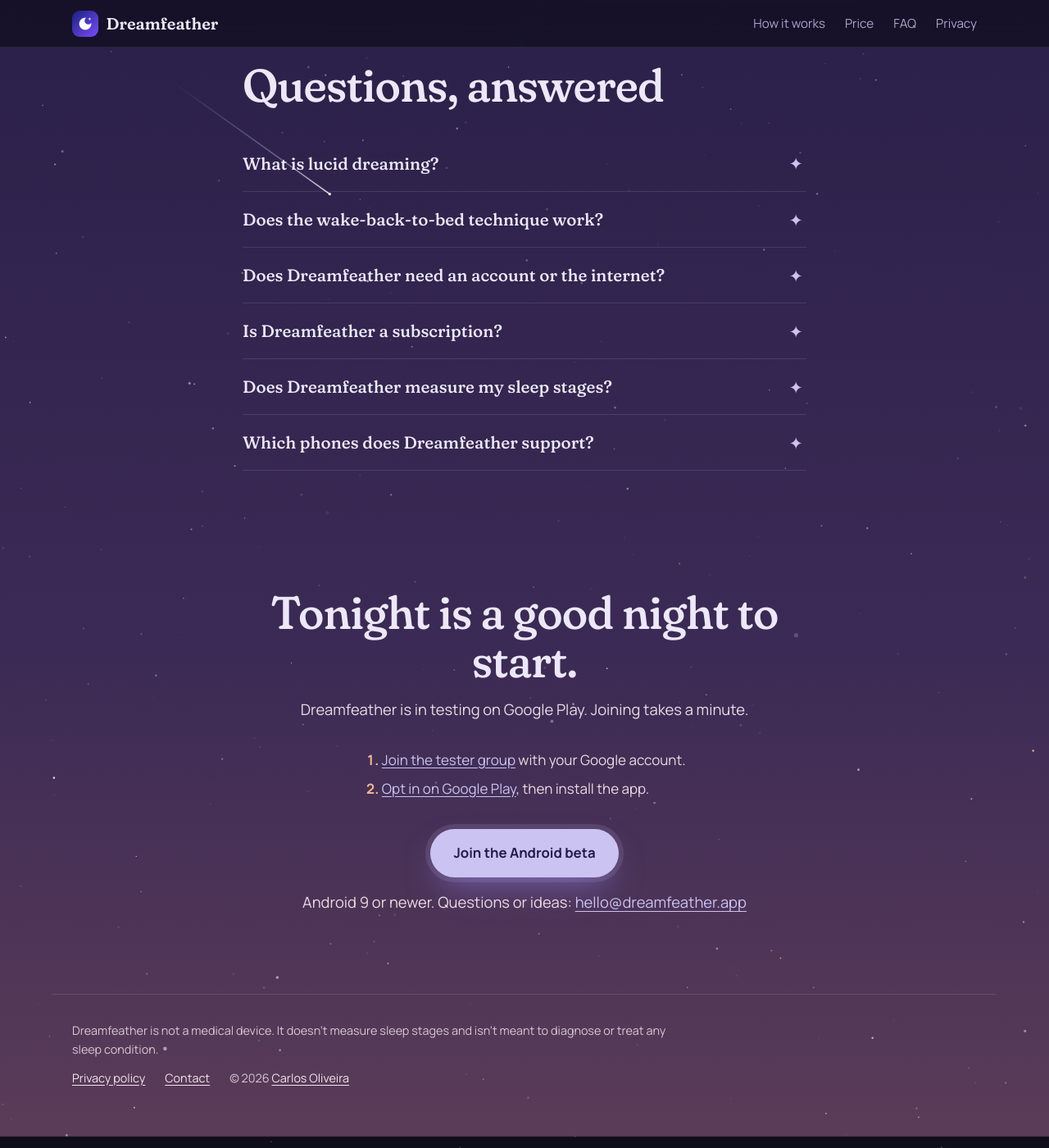
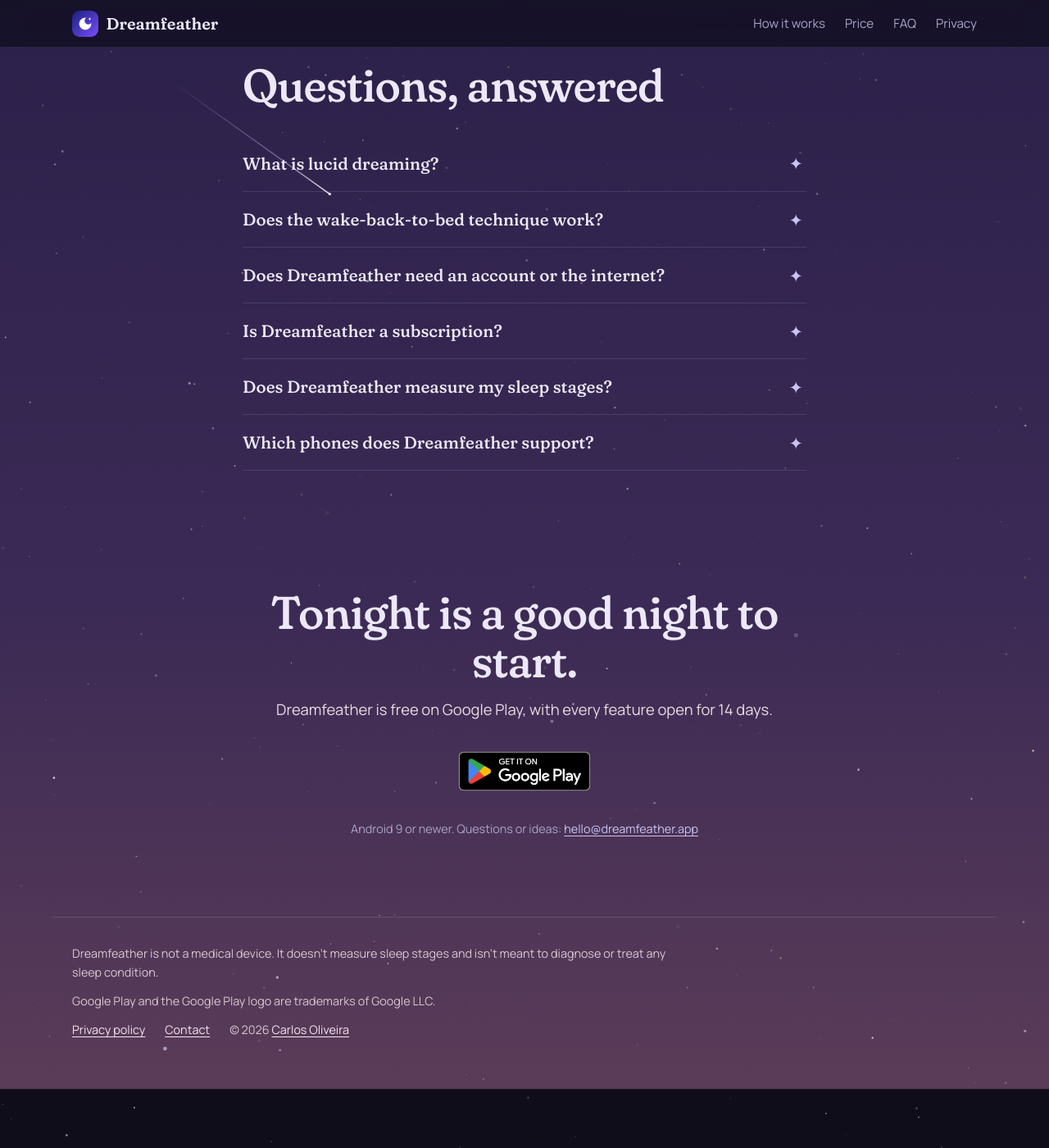
Before and after one commit to cv4ever/dreamfeather-site, a Jekyll site: the page index.html, which Jekyll copies as it is, in a window 1280 px wide and 1400 px high, scrolled down 6084 px. Shown: the whole window at 82% size. Built offline with Jekyll 4.4.1, drawn with Linux system fonts in a browser that asks for light colours; after the commit the page ends 7426 px from its top, so only the background shows below that; some of the changed text lies outside the part shown.

```diff
--- a/_config.yml
+++ b/_config.yml
@@ -1,3 +1,4 @@
 title: Dreamfeather
 exclude:
   - scripts
+  - launch
--- a/assets/site.css
+++ b/assets/site.css
@@ -272,11 +272,13 @@ h3 { font-size: clamp(1.75rem, 3vw, 2.4rem); line-height: 1.1; }
 .reveal .step .when::before { scale: .4; transition: scale .8s cubic-bezier(.3, 1.6, .5, 1) .2s; }
 .reveal .step.in .when::before { scale: 1; }
 
-/* Beta */
-.beta { max-width: 44rem; margin: 0 auto; padding: 5rem 1.5rem 6rem; text-align: center; }
-.beta > p { color: #eadbe2; font-size: 1.15rem; margin: 1rem 0 0; }
-.join { display: grid; width: fit-content; gap: .5rem; margin: 2rem auto 2.25rem; padding-left: 1.4rem; text-align: left; color: #eadbe2; }
-.join li::marker { color: var(--dawn); font-weight: 700; }
+/* Install */
+.install { max-width: 44rem; margin: 0 auto; padding: 5rem 1.5rem 6rem; text-align: center; }
+.install > p { color: #eadbe2; font-size: 1.15rem; margin: 1rem 0 0; }
+.install > p.fine { font-size: .9rem; color: var(--muted); }
+.badge { display: inline-block; line-height: 0; }
+.badge img { width: 11.5rem; height: auto; }
+.install .badge { margin-top: 1.5rem; }
 
 .foot { max-width: 72rem; margin: 0 auto; padding: 2rem 1.5rem 3rem; border-top: 1px solid #ffffff1f; color: #d8c6d2; font-size: .9rem; }
 .foot p { margin: 0 0 .75rem; max-width: 46rem; }
--- a/index.html
+++ b/index.html
@@ -98,7 +98,7 @@
         { "@type": "Question", "name": "Does Dreamfeather need an account or the internet?", "acceptedAnswer": { "@type": "Answer", "text": "No Dreamfeather account is needed. Sleep logging, typed journaling and alarms work offline. Google Play purchases and ownership checks need connectivity and use your Play account. Optional dictation and read-aloud voices may use a provider's online services. Records are stored on your phone; you can export files or connect Health Connect yourself." } },
         { "@type": "Question", "name": "Is Dreamfeather a subscription?", "acceptedAnswer": { "@type": "Answer", "text": "No. Every install gets all features free for 14 days. After that the sleep log, dream journal, reality checks, reminders, app lock and exports stay free, and a single one-time purchase of Dreamfeather Pro ($9.99 in the US, priced locally elsewhere) unlocks the WBTB alarm, night cue, guided MILD and SSILD, Patterns and Health Connect." } },
         { "@type": "Question", "name": "Does Dreamfeather measure my sleep stages?", "acceptedAnswer": { "@type": "Answer", "text": "No. You tap start when you lie down and wake when you get up, and the app times the wake-back-to-bed alarm from that. It does not guess sleep stages from phone sensors. Dreamfeather is not a medical device and is not meant to diagnose or treat any sleep condition." } },
-        { "@type": "Question", "name": "Which phones does Dreamfeather support?", "acceptedAnswer": { "@type": "Answer", "text": "Android phones running Android 9 or newer. Dreamfeather is currently in testing on Google Play; join the tester group at groups.google.com/g/dreamfeather-testers, then opt in on Google Play to install it." } }
+        { "@type": "Question", "name": "Which phones does Dreamfeather support?", "acceptedAnswer": { "@type": "Answer", "text": "Android phones running Android 9 or newer. Install Dreamfeather from Google Play; every install gets all features free for 14 days." } }
       ]
     }
   ]
@@ -125,7 +125,7 @@
       <p class="lede">Dreamfeather trains lucid dreaming on Android. A wake-back-to-bed alarm timed for REM, guided MILD read aloud, and a dream journal that learns your dream signs.</p>
       <p class="lede quiet">No Dreamfeather account. No ads. Your journal is stored on your phone.</p>
       <div class="actions">
-        <a class="btn" href="#beta">Join the Android beta</a>
+        <a class="badge" href="https://play.google.com/store/apps/details?id=eu.forextradingtools.dreamfeather"><img src="/assets/img/google-play-badge.png" alt="Get it on Google Play" width="646" height="250"></a>
         <a class="link" href="#night">See a night with Dreamfeather</a>
       </div>
       <p class="fine">Free for 14 days, then one purchase. No subscription.</p>
@@ -279,24 +279,21 @@
     </details>
     <details>
       <summary>Which phones does Dreamfeather support?</summary>
-      <p>Android phones running Android 9 or newer. Dreamfeather is currently in testing on Google Play: join the tester group, then opt in on Google Play to install it.</p>
+      <p>Android phones running Android 9 or newer. Install Dreamfeather from Google Play; every install gets all features free for 14 days.</p>
     </details>
   </section>
 
-  <section class="beta" id="beta">
+  <section class="install" id="install">
     <h2>Tonight is a good night to start.</h2>
-    <p>Dreamfeather is in testing on Google Play. Joining takes a minute.</p>
-    <ol class="join">
-      <li><a href="https://groups.google.com/g/dreamfeather-testers">Join the tester group</a> with your Google account.</li>
-      <li><a href="https://play.google.com/apps/testing/eu.forextradingtools.dreamfeather">Opt in on Google Play</a>, then install the app.</li>
-    </ol>
-    <a class="btn" href="https://groups.google.com/g/dreamfeather-testers">Join the Android beta</a>
+    <p>Dreamfeather is free on Google Play, with every feature open for 14 days.</p>
+    <a class="badge" href="https://play.google.com/store/apps/details?id=eu.forextradingtools.dreamfeather"><img src="/assets/img/google-play-badge.png" alt="Get it on Google Play" width="646" height="250"></a>
     <p class="fine">Android 9 or newer. Questions or ideas: <a href="mailto:hello@dreamfeather.app">hello@dreamfeather.app</a></p>
   </section>
 </main>
 
 <footer class="foot">
   <p>Dreamfeather is not a medical device. It doesn't measure sleep stages and isn't meant to diagnose or treat any sleep condition.</p>
+  <p>Google Play and the Google Play logo are trademarks of Google LLC.</p>
   <p><a href="/privacy/">Privacy policy</a> <a href="mailto:hello@dreamfeather.app">Contact</a> <span>© 2026 <a href="https://carlosoliveira.me/">Carlos Oliveira</a></span></p>
 </footer>
 <script src="/assets/site.js" defer></script>
--- a/llms.txt
+++ b/llms.txt
@@ -2,7 +2,7 @@
 
 > Dreamfeather is a private lucid dreaming app for Android 9 and newer. It combines a wake-back-to-bed (WBTB) alarm timed for REM sleep, guided MILD and SSILD read aloud, reality check reminders, a sleep log and a dream journal that finds recurring dream signs. There is no Dreamfeather account, no ads and no analytics SDK. Sleep logging, typed journaling and alarms work offline. Google Play handles purchases and ownership checks; optional speech providers may process audio or text online. Users control file exports and Health Connect access. It is free for 14 days, then core features stay free and a one-time purchase unlocks Pro. No subscription.
 
-Made by [Carlos Oliveira](https://carlosoliveira.me/). Contact: hello@dreamfeather.app. Android package: eu.forextradingtools.dreamfeather. Status: in testing on Google Play.
+Made by [Carlos Oliveira](https://carlosoliveira.me/). Contact: hello@dreamfeather.app. Android package: eu.forextradingtools.dreamfeather. Status: available on Google Play.
 
 ## Features
 
@@ -35,5 +35,4 @@ WBTB combined with MILD is the best-supported beginner technique. Erlacher and S
 
 - [Home page](https://dreamfeather.app/)
 - [Privacy policy](https://dreamfeather.app/privacy/)
-- [Join the tester group](https://groups.google.com/g/dreamfeather-testers)
-- [Opt in on Google Play](https://play.google.com/apps/testing/eu.forextradingtools.dreamfeather)
+- [Dreamfeather on Google Play](https://play.google.com/store/apps/details?id=eu.forextradingtools.dreamfeather)
--- a/sitemap.xml
+++ b/sitemap.xml
@@ -1,5 +1,5 @@
 <?xml version="1.0" encoding="UTF-8"?>
 <urlset xmlns="http://www.sitemaps.org/schemas/sitemap/0.9">
-  <url><loc>https://dreamfeather.app/</loc><lastmod>2026-10-28</lastmod></url>
+  <url><loc>https://dreamfeather.app/</loc><lastmod>2026-11-09</lastmod></url>
   <url><loc>https://dreamfeather.app/privacy/</loc><lastmod>2026-10-28</lastmod></url>
 </urlset>
```
Also changed, not shown: launch/announcements.md (added, +57 -0 lines), assets/img/google-play-badge.png (added).
